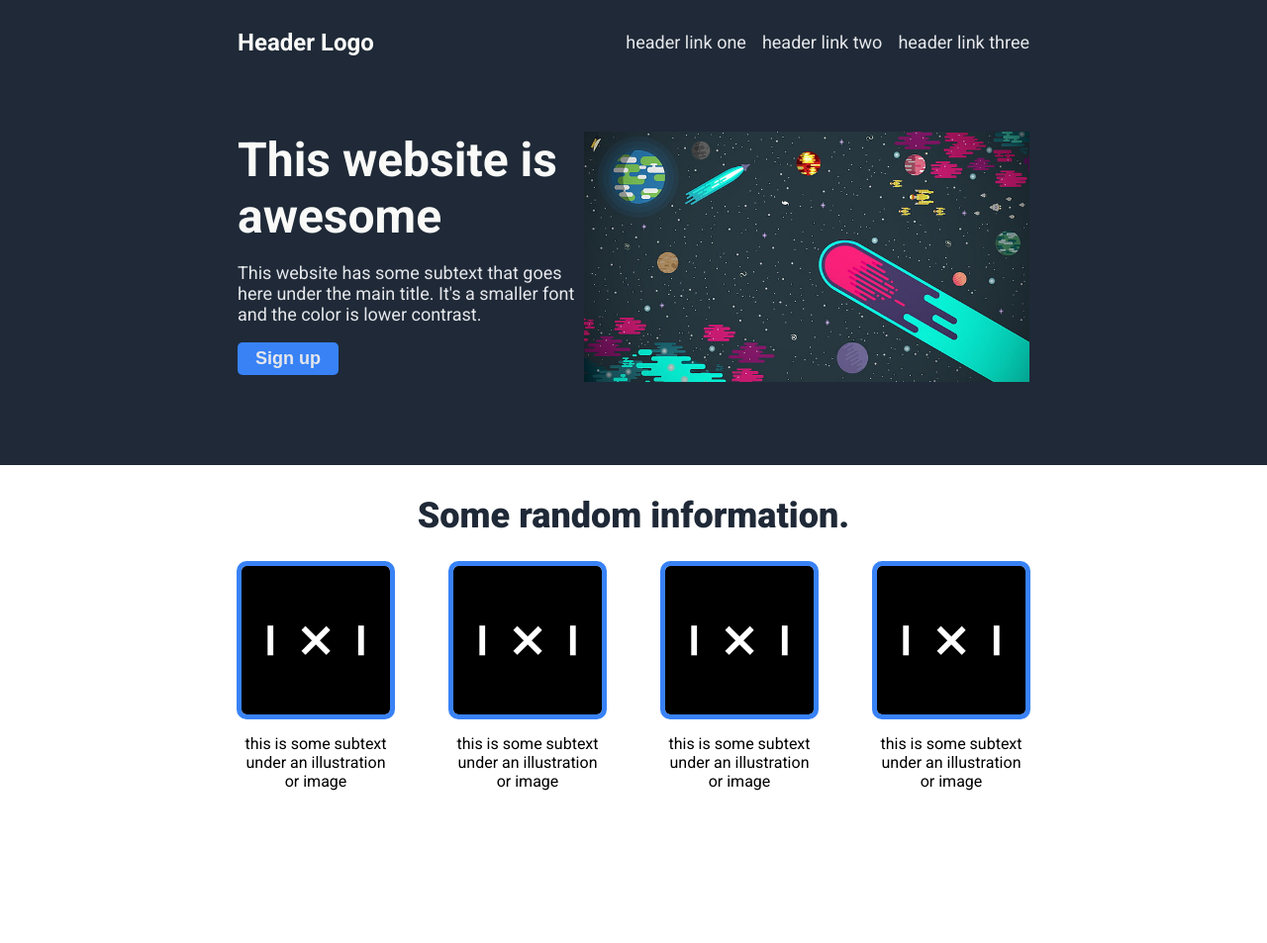
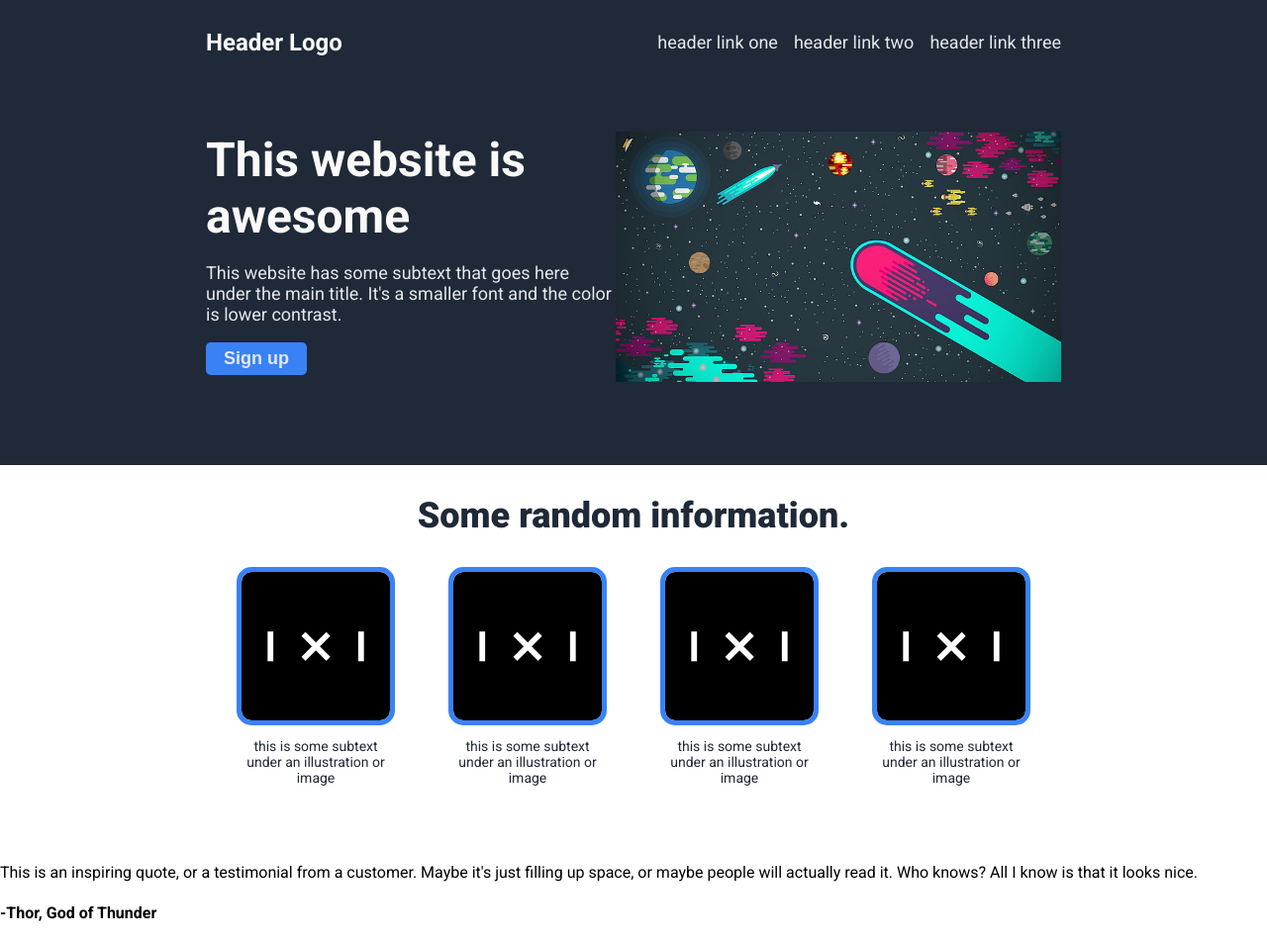
Before and after one commit to LucasGrillos/landing-page, a plain HTML site: page index.html in a window 1280 px wide. Shown: the whole page at 99% size. Before the commit the page ends 815 px from the top, so only its background shows below. Drawn offline with Linux system fonts and the light colour scheme.

Commit message:
Add markup for Thor's quote
Change spacing for information section

```diff
--- a/index.html
+++ b/index.html
@@ -73,7 +73,17 @@
                 </p>
             </div>
         </div>
+    </div>
 
+    <div class="quote-section">
+        <p>
+            This is an inspiring quote, or a testimonial from a customer.
+            Maybe it's just filling up space, or maybe people will actually read it.
+            Who knows? All I know is that it looks nice.
+        </p>
+        <h4>
+            -Thor, God of Thunder
+        </h4>
     </div>
 </body>
 </html>
--- a/styles.css
+++ b/styles.css
@@ -10,7 +10,7 @@ body {
 
 header {
     background-color: #1F2937;
-    padding: 1em 15em;
+    padding: 1em 13em;
 }
 
 header h1,h3 {
@@ -81,14 +81,15 @@ header nav {
 }
 
 #information {
-
+    color: #1F2937;
+    padding-bottom: 3em;
 }
 
 #information h2 {
-    color: #1F2937;
     font-size: 36px;
     font-weight: 900;
     text-align: center;
+    margin-bottom: 36px;
 }
 
 #img-row {
@@ -105,9 +106,10 @@ header nav {
     width: 100%;
     height: auto;
     outline: 5px solid #3882F6;
-    border-radius: 5px;
+    border-radius: 10px;
 }
 
 .info-box p {
     text-align: center;
+    font-size: 14px;
 }
```
